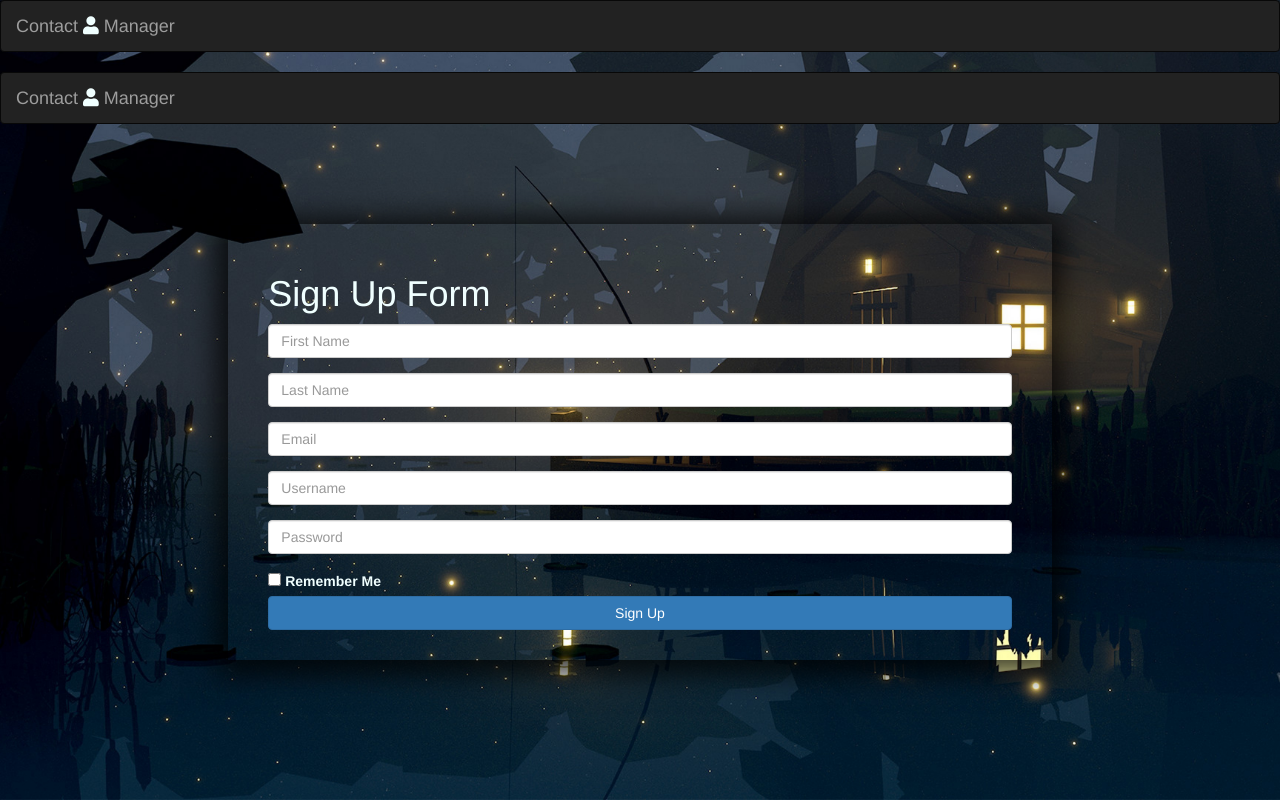
After one commit to hiranosasuke/group8, a PHP site: page /signup.php in a window 1280 px wide. The commit adds this page. Run offline with PHP 8.4, Linux system fonts and the light colour scheme; some libraries are stand-ins or nearby versions.

Commit message:
I messed some things up, re-uploading

```diff
--- a/includes/signup.inc.php
+++ b/includes/signup.inc.php
@@ -61,6 +61,6 @@ if (isset($_POST['submit']))
 }
 else
 {
-	header("Location: ../signup.php");
+	header("Location: ../signup.php?signup=fail");
 	exit();
 }
--- /dev/null
+++ b/signup.php
@@ -0,0 +1,68 @@
+<!-- <script src="https://ajax.googleapis.com/ajax/libs/angularjs/1.6.4/angular.min.js"></script> -->
+<!DOCTYPE HTML>
+<html>
+<?php
+  include_once 'header.php';
+ ?>
+
+<body>
+<nav class="navbar navbar-inverse">
+	<div class="container-fluid">
+		<div class="navbar-header">
+			<a class="navbar-brand" href="index.php">Contact <i class="fa fa-user"></i> Manager</a>
+		</div>
+		<div class="collapse navbar-collapse" id="myNavBar">
+
+		</div>
+	</div>
+</nav>
+<div class="container-fluid">
+	<div class="row">
+		<div class="col-md-2 col-sm-2 col-xs-12"></div>
+		<div class="col-md-8 col-sm-8 col-xs-12">
+			<form class="form-container" action="includes/signup.inc.php" method="POST">
+			<h1>Sign Up Form</h1>
+			  <div class="form-group">
+				 <input type="firstname" name="first" class="form-control" id="exampleFirst" placeholder="First Name">
+			  </div>
+			  <div class="form-group">
+				 <input type="lastname" name="last" class="form-control" id="exampleLast" placeholder="Last Name">
+			  </div>
+			  <div class="form-group">
+				 <input type="email" name="email" class="form-control" id="exampleInputEmail1" aria-describedby="emailHelp" placeholder="Email">
+			  </div>
+			  <div class="form-group">
+				 <input type="uid" name="uid" class="form-control" id="exampleUser" placeholder="Username">
+			  </div>
+			  <div class="form-group">
+				 <input type="password" name="pwd" class="form-control" id="exampleUser" placeholder="Password">
+			  </div>
+			  <div class="form-check">
+				 <input type="checkbox" class="form-check-input" id="exampleCheck1">
+				 <label class="form-check-label" for="exampleCheck1">Remember Me</label>
+			  </div>
+			  <button type="submit" name="submit" class="btn btn-primary btn-block">Sign Up</button>
+        <!--Response for submit-->
+        <?php
+          if(isset($_GET['signup'])){
+
+            if($_GET['signup']=='success'){
+              echo '<button class = "btn btn-success btn-block disabled"> Sign Up Success!</button>';
+            }else if ($_GET['signup']=='fail'){
+                echo '<button class = "btn btn-danger btn-block disabled"> Sign Up Failed!</button>';
+            }else if($_GET['signup']=='empty'){
+              echo '<button class = "btn btn-warning btn-block disabled"> Fill in All Feilds</button>';
+            }else if($_GET['signup']=='usertaken'){
+              echo '<button class = "btn btn-light btn-block disabled" style="color:red"> Username is Taken </button>';
+            }
+          }
+         ?>
+			</form>
+		</div>
+		<div class="col-md-2 col-sm-2 col-xs-12"></div>
+	</div>
+</div>
+</body>
+
+
+</html>
```
Also changed, not shown: includes/login.inc.php (added, +42 -0 lines), includes/logout.inc.php (added, +10 -0 lines).
